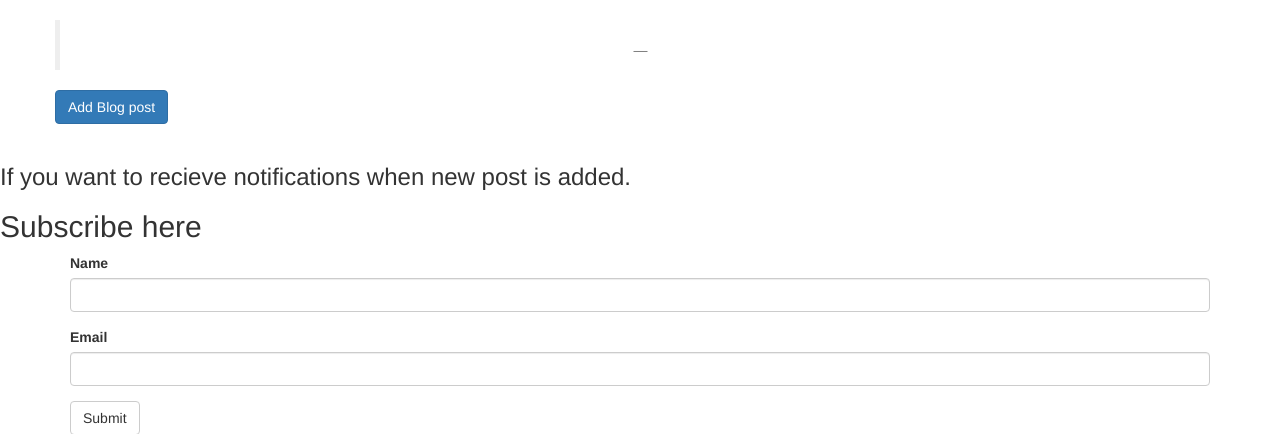
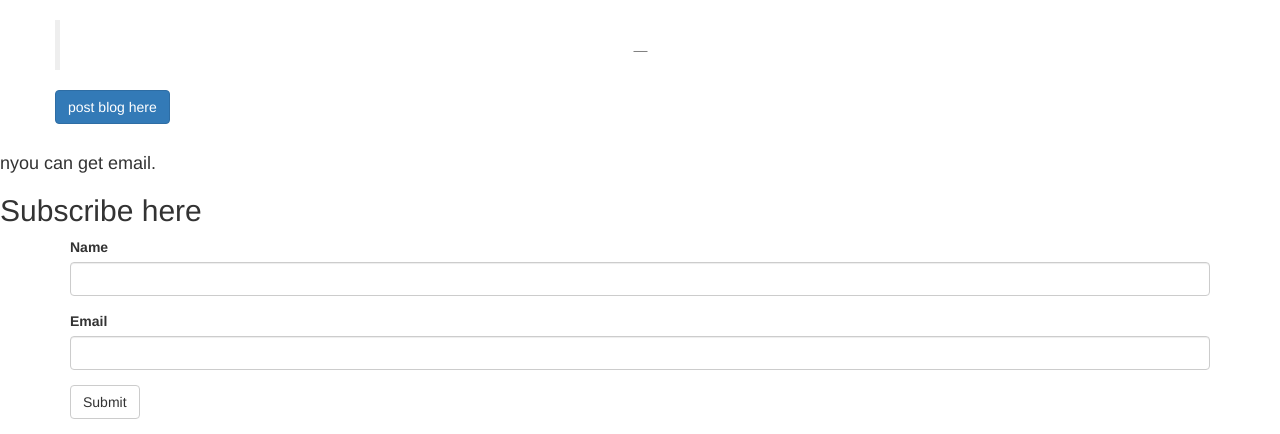
Before and after one commit to AKIMANIZANYE/blog, a Flask app: template app/templates/index.html in a window 1280 px wide. Shown: the part 102-536 px from the top of the page. Run offline with Flask 2, Linux system fonts and the light colour scheme; the template is opened without the code that fills it: values that come from a table or form of the project are taken from there, others are empty; some libraries are stand-ins or nearby versions.

Commit message:
updating  index.tml

```diff
--- a/app/templates/index.html
+++ b/app/templates/index.html
@@ -14,14 +14,14 @@
             <p>{{quote.content}}</p>
             <footer><cite>{{quote.author}}</cite></footer>
         </blockquote>
-        <a href="blog/new" class="btn btn-primary">Add Blog post</a>
+        <a href="blog/new" class="btn btn-primary">post blog here</a>
     </div>
 
 
 </div>
 {{macro.displayBlogs(blogs)}}<br>
 <div id="sub">
-    <h3>If you want to recieve notifications when new post is added.</h3>
+    <h4>nyou can get  email.</h4>
     <h2>Subscribe here</h2>
     <div id='subscription' class='container'>
     {{wtf.quick_form(subscription_form)}}
```
